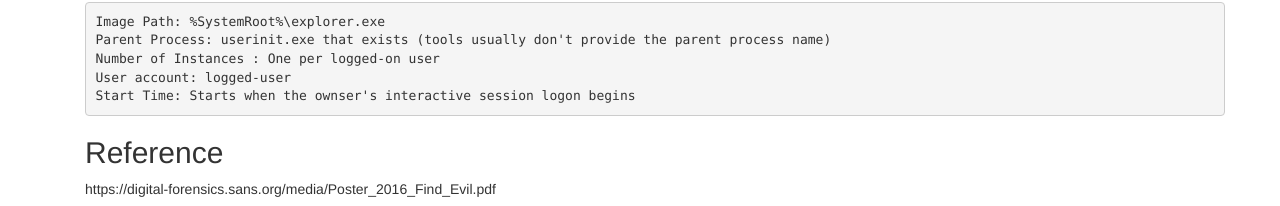
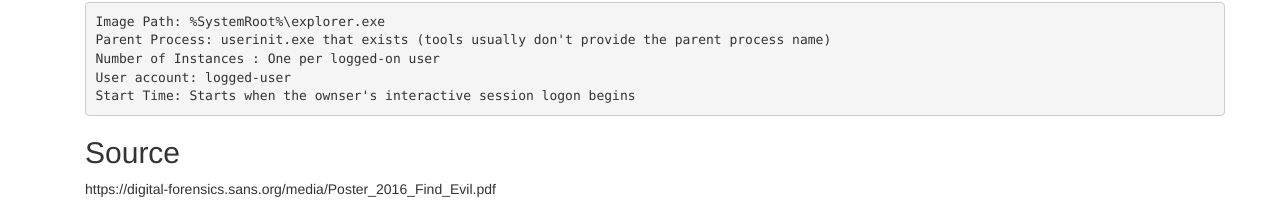
Before and after one commit to jipegit/jipegit.github.io, a Jekyll site: the page built from windows-normal.md, in a window 1280 px wide. Shown: the part 2016-2222 px from the top of the page. Built offline with Jekyll 4.4.1, drawn with Linux system fonts in a browser that asks for light colours.

Commit message:
Update windows-normal.md

```diff
--- a/windows-normal.md
+++ b/windows-normal.md
@@ -85,5 +85,5 @@ permalink: /windows-normal
 	User account: logged-user
 	Start Time: Starts when the ownser's interactive session logon begins
 
-## Reference
+## Source
 https://digital-forensics.sans.org/media/Poster_2016_Find_Evil.pdf
```
